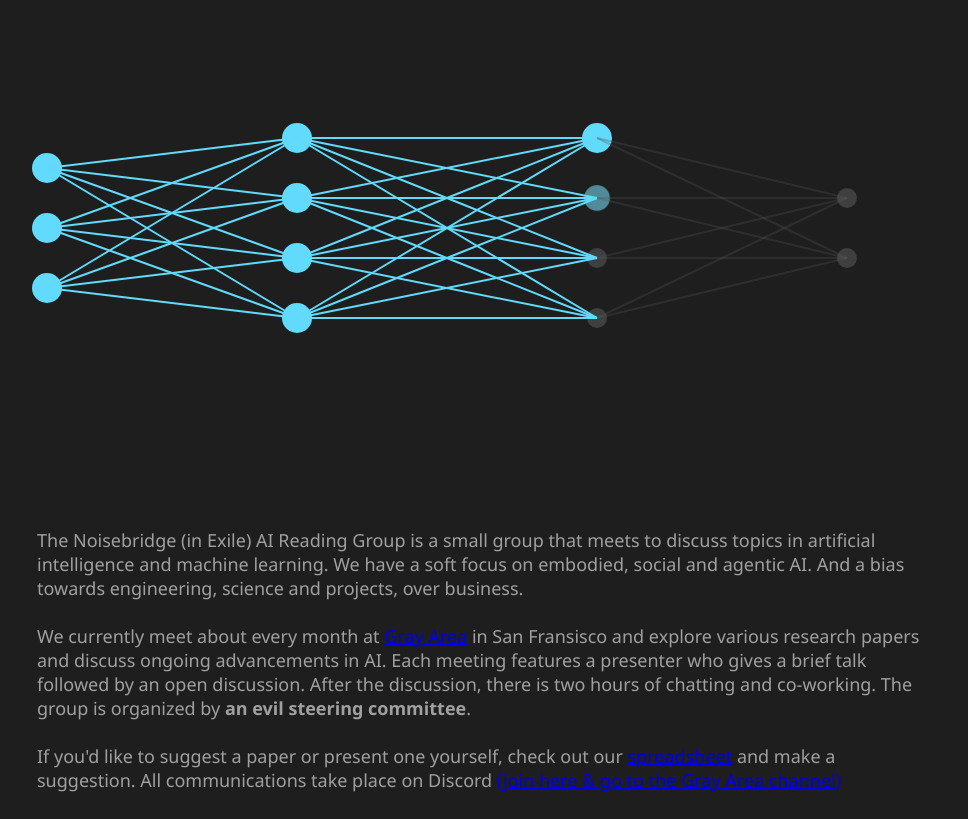
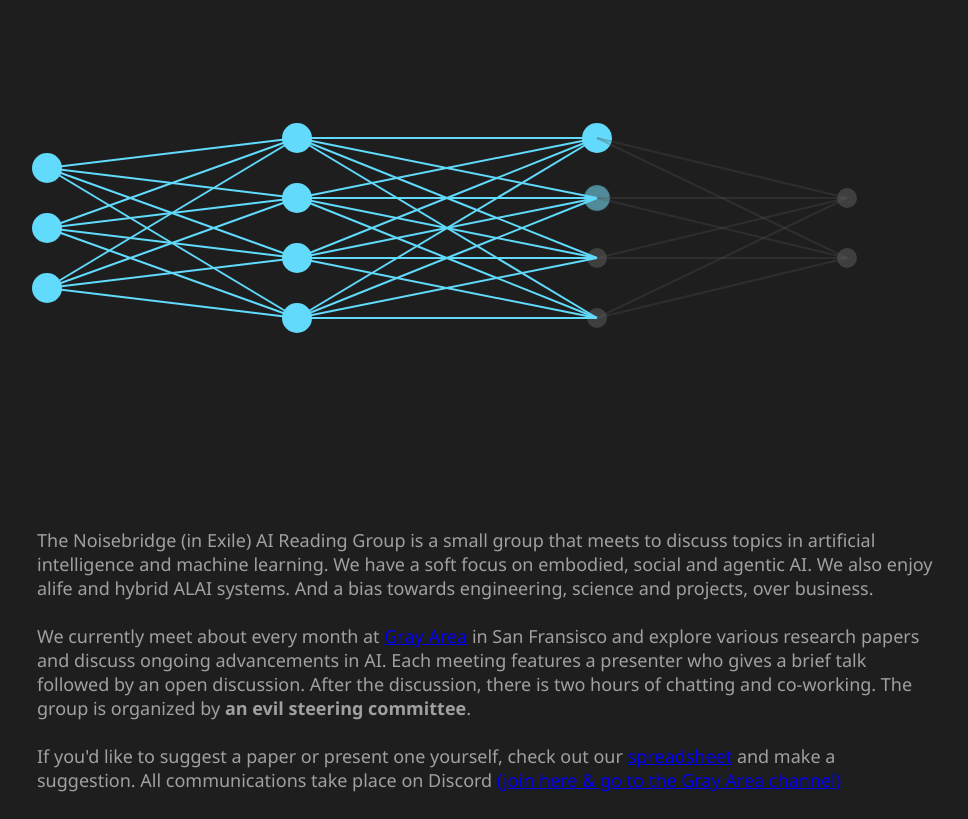
Before and after one commit to doomdagadiggiedahdah/doomdagadiggiedahdah.github.io, a plain HTML site: page index.html in a window 1280 px wide. Shown: the part 115-934 px from the top of the page, without its empty margins (153-1121 px from the left). Drawn offline with Linux system fonts and the light colour scheme.

Commit message:
Update index.html
alife

```diff
--- a/index.html
+++ b/index.html
@@ -50,7 +50,7 @@
 
     <!-- Meetings Description -->
     <div class="section meetings-description">
-      The Noisebridge (in Exile) AI Reading Group is a small group that meets to discuss topics in artificial intelligence and machine learning. We have a soft focus on embodied, social and agentic AI. And a bias towards engineering, science and projects, over business.
+      The Noisebridge (in Exile) AI Reading Group is a small group that meets to discuss topics in artificial intelligence and machine learning. We have a soft focus on embodied, social and agentic AI. We also enjoy alife and hybrid ALAI systems. And a bias towards engineering, science and projects, over business.
       <br><br>
       We currently meet about every month at <a href="https://grayarea.org/">Gray Area</a> in San Fransisco and explore various research papers and discuss ongoing advancements in AI. Each meeting features a presenter who gives a brief talk followed by an open discussion. After the discussion, there is two hours of chatting and co-working. The group is organized by <strong>an evil steering committee</strong>.
       <br><br>
```
